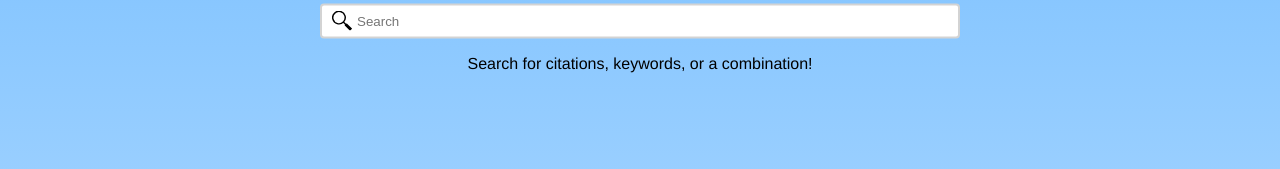
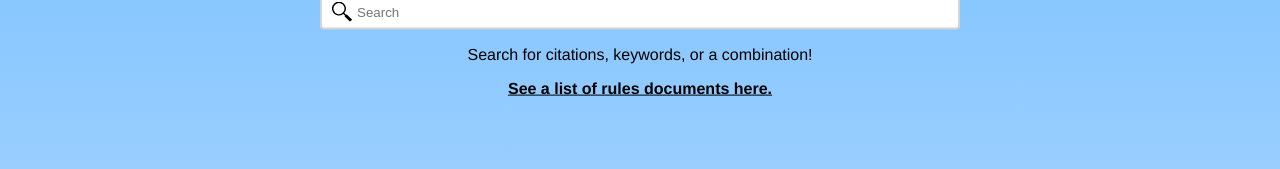
Before and after one commit to RulesLawyerBot/ruleslawyer-frontend, a React app: page / in a window 1280 px wide. Shown: the part 352-521 px from the top of the page. Built offline with nearby package versions, Linux system fonts and the light colour scheme.

Commit message:
add more obvious link to glossary and rename it

```diff
--- a/src/components/glossary.tsx
+++ b/src/components/glossary.tsx
@@ -108,7 +108,7 @@ const Glossary: React.FunctionComponent = (): React.ReactElement => {
             </Helmet>
             <div className={CSS.topBar}>
                 <HomeButton/>
-                Glossary
+                RulesLawyer Document Index
             </div>
             <div className={CSS.glossaryContainer}>
                 <RuleSourceDropdown/>
--- a/src/components/mainPage.tsx
+++ b/src/components/mainPage.tsx
@@ -1,4 +1,5 @@
 import * as React from 'react'
+import { Link } from 'react-router-dom'
 import styled from 'styled-components'
 
 import SearchBox from './searchBox'
@@ -12,6 +13,11 @@ const Container = styled.div`
     transform: translate(-50%, -50%);
 `
 
+const GlossaryLink = styled.span`
+    text-decoration: underline;
+    font-weight: bold;
+`
+
 const MainPage: React.FunctionComponent<{}> = (): React.ReactElement => {
     return(
         <Container>
@@ -21,6 +27,7 @@ const MainPage: React.FunctionComponent<{}> = (): React.ReactElement => {
                 <SearchBox/>
             </div>
             <p>Search for citations, keywords, or a combination!</p>
+            <GlossaryLink><Link to={'/glossary'}>See a list of rules documents here.</Link></GlossaryLink>
         </Container>
     )
 }
```
